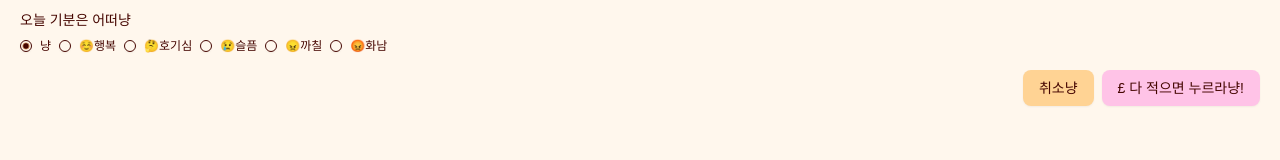
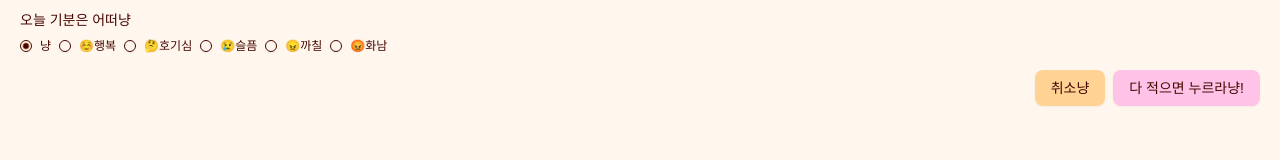
Before and after one commit to 100-hours-a-week/9_meow_fe, a React (Vite) app: page /create in a window 1280 px wide. Shown: the part 458-618 px from the top of the page. Built offline with nearby package versions, Linux system fonts and the light colour scheme; no server answers; a web font is replaced by a local one.

Commit message:
feat: 게시글 작성 pending, success, error 처리 추가
- 게시글 작성 요청을 보냈을 때, pending 중이라면 button을 disable
- success 라면 메인 화면으로 이동 시킴
- error라면 alert 띄움

```diff
--- a/src/components/pages/PostForm/CreatePostForm.tsx
+++ b/src/components/pages/PostForm/CreatePostForm.tsx
@@ -1,14 +1,25 @@
-import { ReactNode } from "react";
+import { ReactNode, useEffect } from "react";
 import ImageInput from "./ImageInput";
 import PostContentInput from "./PostContentInput";
 import SelectEmotion from "./SelectEmotion";
 import { Button } from "@/components/ui/button";
 import usePostMutation from "@/hooks/mutations/usePostMutation";
 import useCreatePostStore from "@/store/useCreatePostStore";
+import { useNavigate } from "react-router-dom";
 
 export default function CreatePostForm({ children }: { children: ReactNode }) {
-  const { mutate: postPost } = usePostMutation();
+  const navigate = useNavigate();
+  const { mutate: postPost, isPending, isSuccess, isError } = usePostMutation();
   const { selectedImages, content } = useCreatePostStore();
+
+  useEffect(() => {
+    if (isSuccess) {
+      navigate("/");
+    }
+    if (isError) {
+      alert("게시글 작성에 실패했어요. 다시 시도해주세요.");
+    }
+  }, [isSuccess, isError, navigate]);
 
   return (
     <div className="flex flex-col gap-4 items-center p-5">
@@ -18,11 +29,12 @@ export default function CreatePostForm({ children }: { children: ReactNode }) {
         <Button variant="primarySolid">취소냥</Button>
         <Button
           variant="secondarySolid"
+          disabled={isPending}
           onClick={() =>
             postPost({ images: selectedImages.map((img) => img.file), content })
           }
         >
-          £ 다 적으면 누르라냥!
+          {isPending ? "잠시만 기다려주세요냥" : "다 적으면 누르라냥!"}
         </Button>
       </div>
     </div>
```
